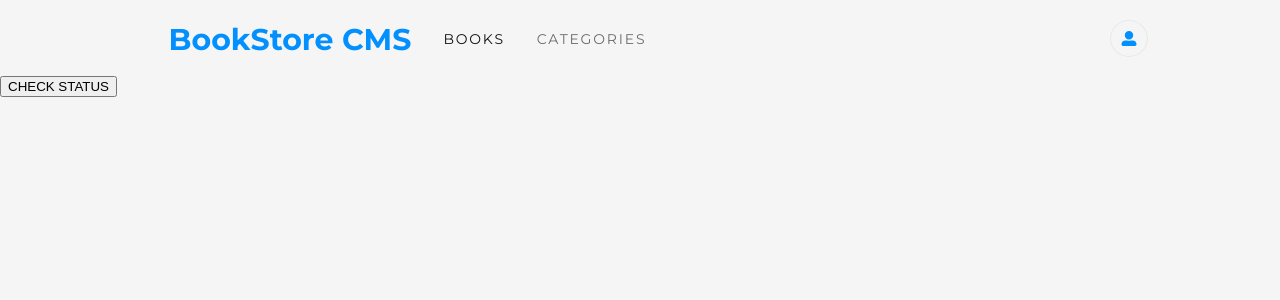
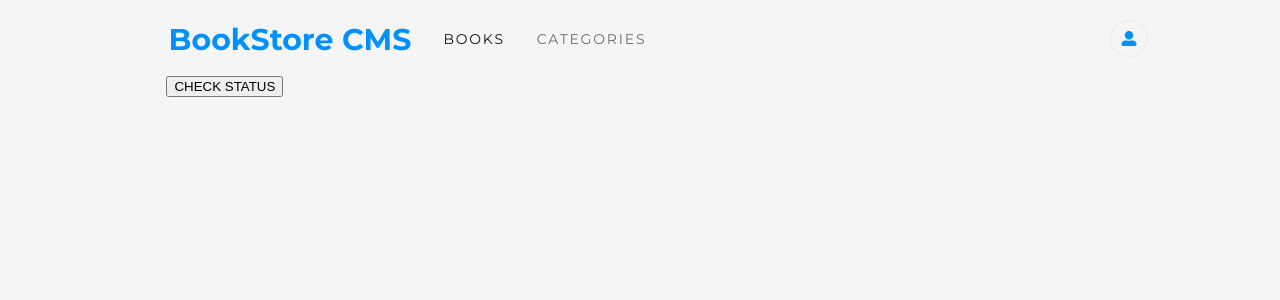
Before and after one commit to johnkioko/bookstore, a React (Create React App) app: page /Categories in a window 1280 px wide. Shown: the top 300 px of the page. Built offline with nearby package versions, Linux system fonts and the light colour scheme.

Commit message:
Resolve navigation bug

```diff
--- a/src/App.css
+++ b/src/App.css
@@ -195,6 +195,7 @@ body {
 .add_book-section {
   flex-direction: column;
   padding-bottom: 80px;
+  margin-left: 38px;
 }
 
 .books {
@@ -206,10 +207,10 @@ body {
   margin: 36px 0 16px 0;
   background: rgb(232, 232, 232);
   height: 0.06rem;
+  margin-left: 38px;
 }
 
 .add_book-section h1 {
-  margin-left: 38px;
   font-family: 'Montserrat', sans-serif;
   font-size: 20px;
   color: rgb(136, 136, 136);
@@ -219,8 +220,8 @@ body {
   border-radius: 3px;
   border: solid 1px rgb(232, 232, 232);
   background-color: whitesmoke;
-  padding: 10px;
-  width: 25%;
+  padding: 5px;
+  width: 30%;
 }
 
 :is(input, select):focus {
@@ -246,3 +247,7 @@ select {
 option:first-child {
   color: rgb(153, 153, 153);
 }
+
+.cateStatus {
+  margin-left: 13%;
+}
--- a/src/App.js
+++ b/src/App.js
@@ -11,7 +11,7 @@ const App = () => (
       <ul className="d-flex">
         <li><h1><Link to="/">BookStore CMS</Link></h1></li>
         <li><Link to="/">BOOKS</Link></li>
-        <li><Link to="/">CATEGORIES</Link></li>
+        <li><Link to="/Categories">CATEGORIES</Link></li>
       </ul>
       <span className="userProfile-container d-flex">
         <FaUserAlt style={{
@@ -25,7 +25,7 @@ const App = () => (
     </nav>
     <Routes>
       <Route exact path="/" element={<BookPage />} />
-      <Route exact path="/categories" element={<Categories />} />
+      <Route exact path="/Categories" element={<Categories />} />
     </Routes>
   </div>
 );
--- a/src/components/Books.js
+++ b/src/components/Books.js
@@ -5,7 +5,7 @@ import BookItem from './Book';
 
 const Books = () => {
   const dispatch = useDispatch();
-  const bookList = useSelector((state) => state.booksReducer);
+  const bookList = useSelector((state) => state.BookReducer);
 
   useEffect(() => {
     dispatch(fetchBooksList());
--- a/src/components/Categories.js
+++ b/src/components/Categories.js
@@ -1,7 +1,7 @@
 import React from 'react';
 
 const Categories = () => (
-  <div>
+  <div className="cateStatus">
     <button type="button">CHECK STATUS</button>
   </div>
 );
--- a/src/redux/books/books.js
+++ b/src/redux/books/books.js
@@ -4,7 +4,6 @@ const ADD_BOOK = 'bookStore/books/ADD_BOOK';
 const REMOVE_BOOK = 'bookStore/books/REMOVE_BOOK';
 const FETCH_BOOKS = 'bookstore/books/FETCH_BOOKS';
 const urlLink = 'https://us-central1-bookstore-api-e63c8.cloudfunctions.net/bookstoreApi/apps/IEXNcgPY8gfuqg4iq5ZV/books';
-
 const initialState = [];
 
 export const addBook = (payload) => ({
--- a/src/redux/configureStore.js
+++ b/src/redux/configureStore.js
@@ -14,5 +14,4 @@ const store = createStore(
   reducer,
   applyMiddleware(logger, thunk),
 );
-
 export default store;
```
Also changed, not shown: src/components/NewBook.js (+3 -5 lines).
